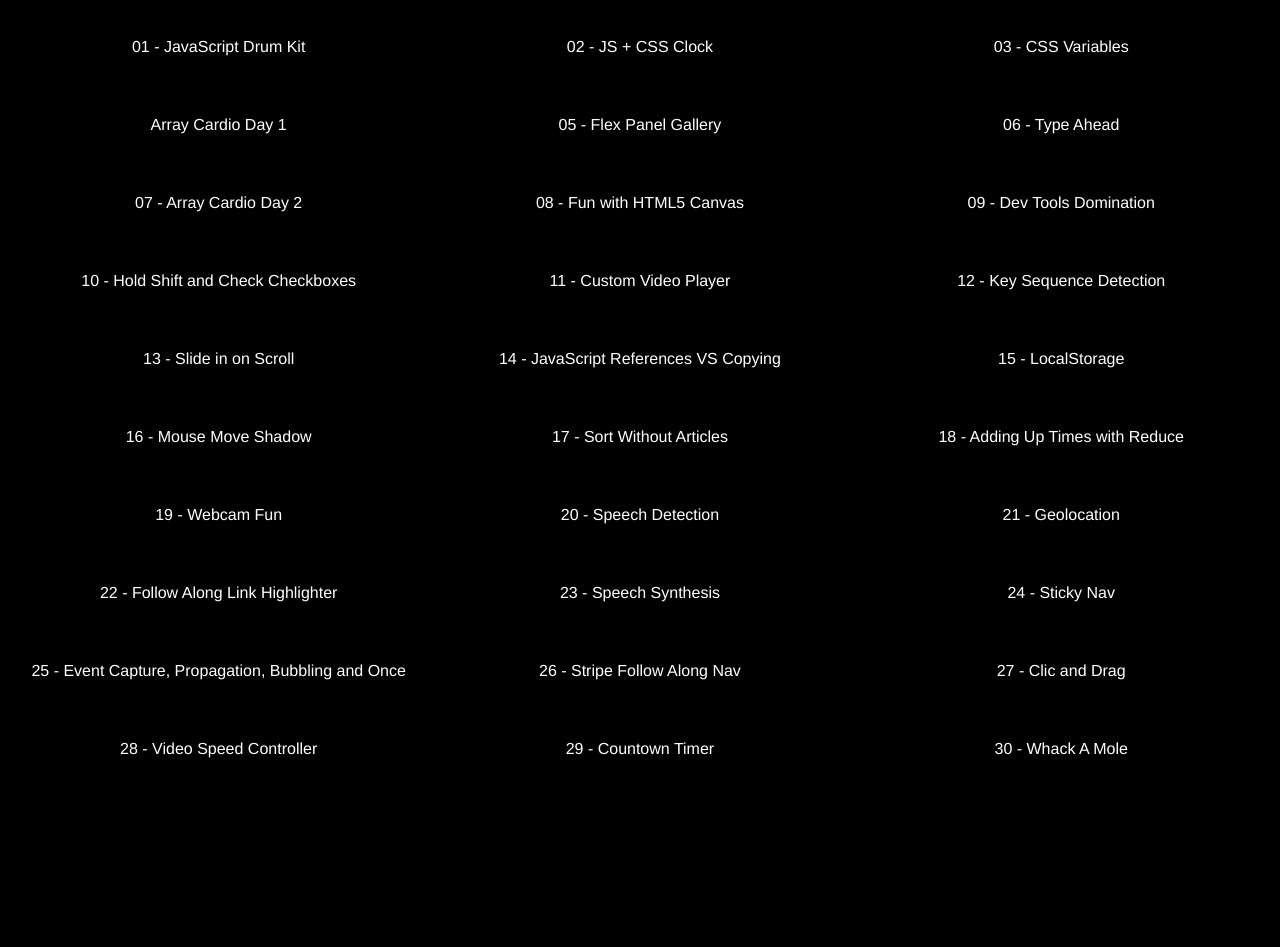
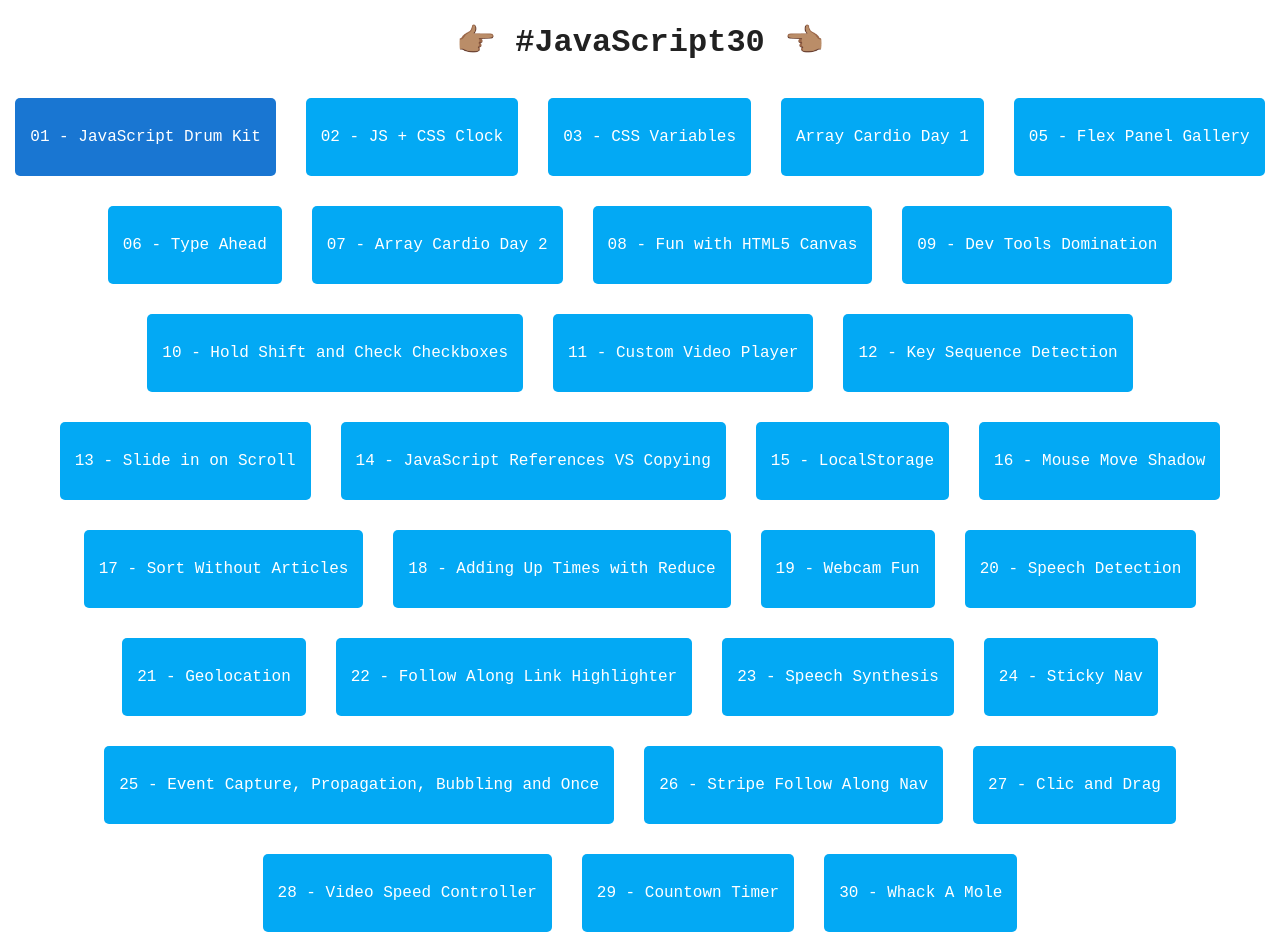
Before and after one commit to jperasmus/javascript30, a website: page index.html in a window 1280 px wide. Before the commit the page ends 816 px from the top, so only its background shows below. Drawn offline with Linux system fonts and the light colour scheme.

Commit message:
Fun styling for home page

```diff
--- a/index.html
+++ b/index.html
@@ -7,8 +7,9 @@
 </head>
 <body>
   <main>
+    <h1>👉🏽 <a href="https://javascript30.com" target="_blank">#JavaScript30</a> 👈🏽</h1>
     <ul>
-      <li><a href="01%20-%20JavaScript%20Drum%20Kit/index.html">01 - JavaScript Drum Kit</a></li>
+      <li class="done"><a href="01%20-%20JavaScript%20Drum%20Kit/index.html">01 - JavaScript Drum Kit</a></li>
       <li><a href="02%20-%20JS%20+%20CSS%20Clock/index.html">02 - JS + CSS Clock</a></li>
       <li><a href="03%20-%20CSS%20Variables/index.html">03 - CSS Variables</a></li>
       <li><a href="04%20-%20Array%20Cardio%20Day%201/index.html">Array Cardio Day 1</a></li>
--- a/style.css
+++ b/style.css
@@ -1,36 +1,71 @@
+* {
+  -webkit-box-sizing: border-box;
+  -moz-box-sizing: border-box;
+  box-sizing: border-box;
+}
+
 html {
   font-size: 1em;
-  font-family: 'helvetica neue', sans-serif;
+  font-family: 'Inconsolata', monospace;
   text-align: center;
-  color: white;
-  background: black;
+}
+
+body {
+  margin: 0;
+  color: #212121;
+}
+
+h1 > a {
+  color: #212121;
+  text-decoration: none;
+  transition: all .15s;
+  display: inline-block;
+}
+
+h1:hover > a {
+  margin: 0 15px;
+  transform: scaleY(1.1);
 }
 
 main {
-  min-height: 100vh;
+  height: 100vh;
 }
 
 ul {
+  display: -webkit-flex;
+  display: -ms-flexbox;
   display: flex;
-  flex-direction: row;
+  -webkit-flex-wrap: wrap;
+  -ms-flex-wrap: wrap;
   flex-wrap: wrap;
   align-items: stretch;
+  justify-content: center;
   list-style: none;
   margin: 0;
   padding: 0;
 }
 
 li {
-  width: 33.33%;
+  overflow: hidden;
 }
 
-a {
+li > a {
+  border-radius: 5px;
+  background: #03A9F4;
   color: white;
   padding: 30px 15px;
+  margin: 15px;
   text-decoration: none;
   display: block;
+  transition: all .25s;
 }
 
-a:hover {
-  background: #6B0F9C;
+li.done > a {
+  opacity: 1;
+  background: #1976D2;
 }
+
+li > a:hover {
+  background: #FF9800;
+  transform: scale(1.1);
+}
```
